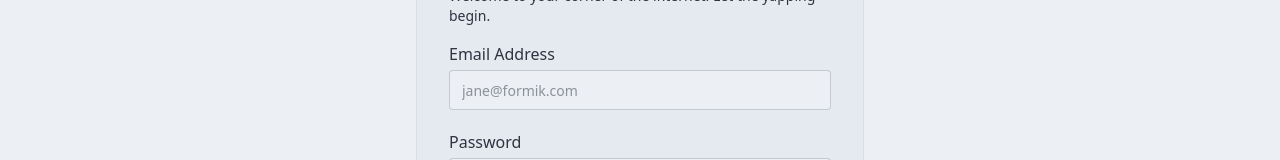
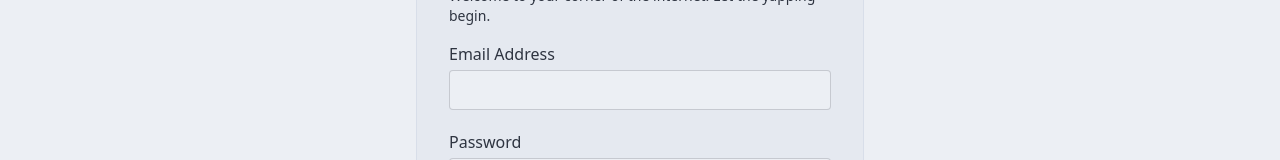
Before and after one commit to IbrahimOraby/yapper-blog-app, a React (Vite) app: page /login in a window 1280 px wide. Shown: the part 291-451 px from the top of the page. Built offline with nearby package versions, Linux system fonts and the light colour scheme; no server answers.

Commit message:
fix: remove placeholder from login page

```diff
--- a/src/pages/Home.jsx
+++ b/src/pages/Home.jsx
@@ -5,6 +5,7 @@ import PostModal from "../components/PostModal";
 import usePostStore from "../store/usePostStore";
 import PostSkeleton from "../components/PostSkeleton";
 import useAuthStore from "../store/useAuthStore";
+import { Link } from "react-router";
 
 function Home() {
 	const { posts, loading, fetchAllPosts } = usePostStore();
@@ -21,12 +22,12 @@ function Home() {
 					<div className="bg-warning text-warning-content px-6 py-3 text-sm rounded-box">
 						Welcome to <strong>Yapper</strong> — feel free to browse all posts!
 						But if you wanna <strong>yap</strong> yourself, you'll need to{" "}
-						<a
+						<Link
 							href="/login"
 							className="underline hover:text-warning-content/80 font-semibold"
 						>
 							sign in
-						</a>
+						</Link>
 						.
 					</div>
 				)}
--- a/src/pages/Login.jsx
+++ b/src/pages/Login.jsx
@@ -43,7 +43,6 @@ function Login() {
 								label="Email Address"
 								name="email"
 								type="email"
-								placeholder="jane@formik.com"
 							/>
 						</div>
 
```
